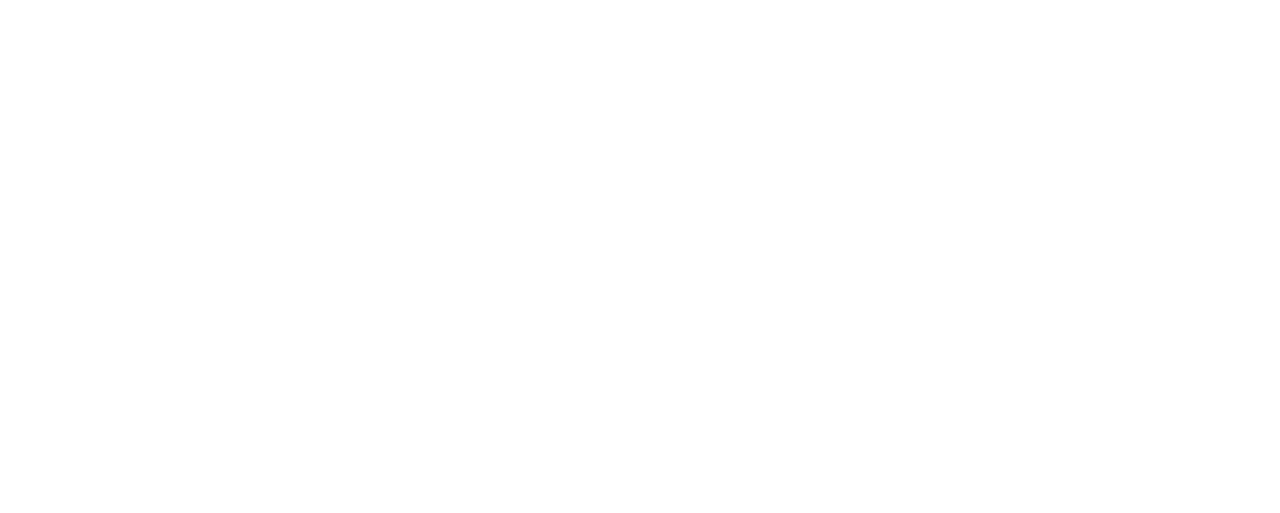
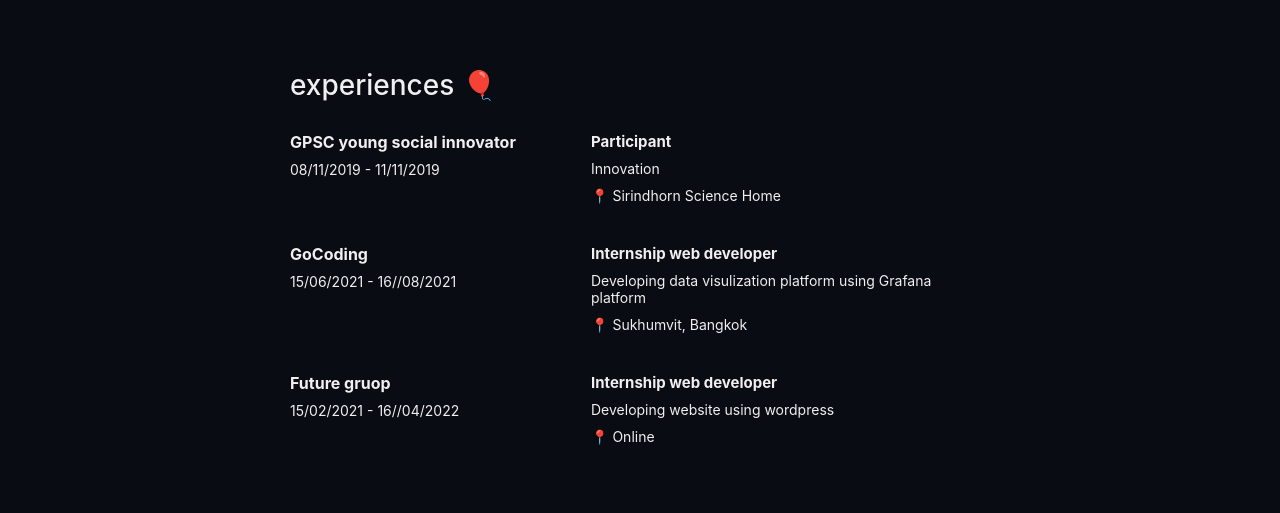
Before and after one commit to Grapeka/sittinonweb, a React (Create React App) app: page / in a window 1280 px wide. Shown: the part 1895-2408 px from the top of the page. Before the commit the page ends 1806 px from the top, so only its background shows below. Built offline with nearby package versions, Linux system fonts and the light colour scheme.

Commit message:
feat: experiences

```diff
--- /dev/null
+++ b/src/components/Experiences/Experiences.js
@@ -0,0 +1,68 @@
+import classes from "./Experiences.module.scss";
+import Wrapper from "../../UI/Wrapper/Wrapper";
+
+import { useState } from "react";
+
+const Experiences = () => {
+  const [exp, setExp] = useState([
+    {
+      name: "GPSC young social innovator",
+      role: "Participant",
+      duration: "08/11/2019 - 11/11/2019",
+      details: "Innovation",
+      location: "Sirindhorn Science Home",
+    },
+    {
+      name: "GoCoding",
+      role: "Internship web developer",
+      duration: "15/06/2021 - 16//08/2021",
+      details: "Developing data visulization platform using Grafana platform",
+      location: "Sukhumvit, Bangkok",
+    },
+    {
+      name: "Future gruop",
+      role: "Internship web developer",
+      duration: "15/02/2021 - 16//04/2022",
+      details: "Developing website using wordpress",
+      location: "Online",
+    },
+  ]);
+  return (
+    <Wrapper>
+      <div className={classes.container}>
+        <div className={classes.head}>
+          <span>experiences 🎈</span>
+        </div>
+        <div className={classes.content}>
+          {exp.map((e, i) => {
+            return (
+              <div key={i} className={classes.anExp}>
+                <div className={classes.primary}>
+                  <div className={classes.coop}>
+                    <span>{e.name}</span>
+                  </div>
+                  <div className={classes.date}>
+                    <span>{e.duration}</span>
+                  </div>
+                </div>
+                <div className={classes.sub}>
+                  <div className={classes.role}>
+                    <span>{e.role}</span>
+                  </div>
+                  <div className={classes.details}>
+                    <span>{e.details}</span>
+                  </div>
+                  <div className={classes.location}>
+                    <span>📍 {e.location}</span>
+                  </div>
+                </div>
+              </div>
+            );
+          })}
+        </div>
+      </div>
+    </Wrapper>
+  );
+};
+
+export default Experiences;
--- /dev/null
+++ b/src/components/Experiences/Experiences.module.scss
@@ -0,0 +1,65 @@
+.container {
+  margin-top: 70px;
+  width: 100%;
+  color: rgb(241, 239, 239);
+  padding-bottom: 70px;
+  .head {
+    span {
+      font-size: 28px;
+      font-weight: 500;
+    }
+  }
+  .content {
+    width: 100%;
+    display: flex;
+    flex-direction: column;
+    align-items: center;
+    gap: 10px;
+
+    .anExp {
+      width: 100%;
+      display: flex;
+      flex-direction: row;
+
+      .primary {
+        font-weight: 700;
+        width: 43%;
+        .coop {
+          font-size: 16px;
+          font-weight: 700;
+        }
+
+        .date {
+          font-weight: 400;
+          font-size: 14px;
+          margin-top: 9px;
+        }
+      }
+
+      .sub {
+        font-weight: 700;
+        width: 57%;
+        .role {
+          font-size: 15px;
+          font-weight: 700;
+        }
+
+        .details {
+          font-weight: 400;
+          font-size: 14px;
+          margin-top: 9px;
+        }
+        .location {
+          font-weight: 400;
+          font-size: 14px;
+          margin-top: 10px;
+        }
+      }
+
+      .primary,
+      .sub {
+        margin-top: 30px;
+      }
+    }
+  }
+}
--- a/src/components/Projects/Projects.module.scss
+++ b/src/components/Projects/Projects.module.scss
@@ -3,6 +3,7 @@
   width: 100%;
   font-family: "Rubik";
   color: rgb(241, 239, 239);
+  padding-bottom: 87px;
   .head {
     font-weight: 500;
     font-size: 28px;
@@ -17,11 +18,11 @@
       border-radius: 15px;
       overflow: hidden;
       height: 375px;
-      transition: 0.55s;
+      transition: 0.2s;
 
       &:hover {
         cursor: pointer;
-        transition: 0.388s;
+        transition: 0.288s;
         transform: scale(0.98);
 
         .box {
@@ -29,7 +30,7 @@
           .img {
           }
           .overlay {
-            transition: 0.388s;
+            transition: 0.288s;
             background-color: rgb(37, 33, 50);
             opacity: 0.33;
           }
--- a/src/pages/Home.js
+++ b/src/pages/Home.js
@@ -5,6 +5,7 @@
 import Spacer from "../components/Spacer/Spacer";
 import MySkills from "../components/MySkills/MySkills";
 import Projects from "../components/Projects/Projects";
+import Experiences from "../components/Experiences/Experiences";
 
 const Home = () => {
   const [navMobileOverlay, setNavMobileOverlay] = useState(false);
@@ -19,6 +20,8 @@
       <MySkills />
       <Projects />
       <Spacer />
+      <Experiences />
+      <Spacer />
       <div className={classes.sth}></div>
     </div>
   );
```
Also changed, not shown: src/assets/gpsc.webp (added).
